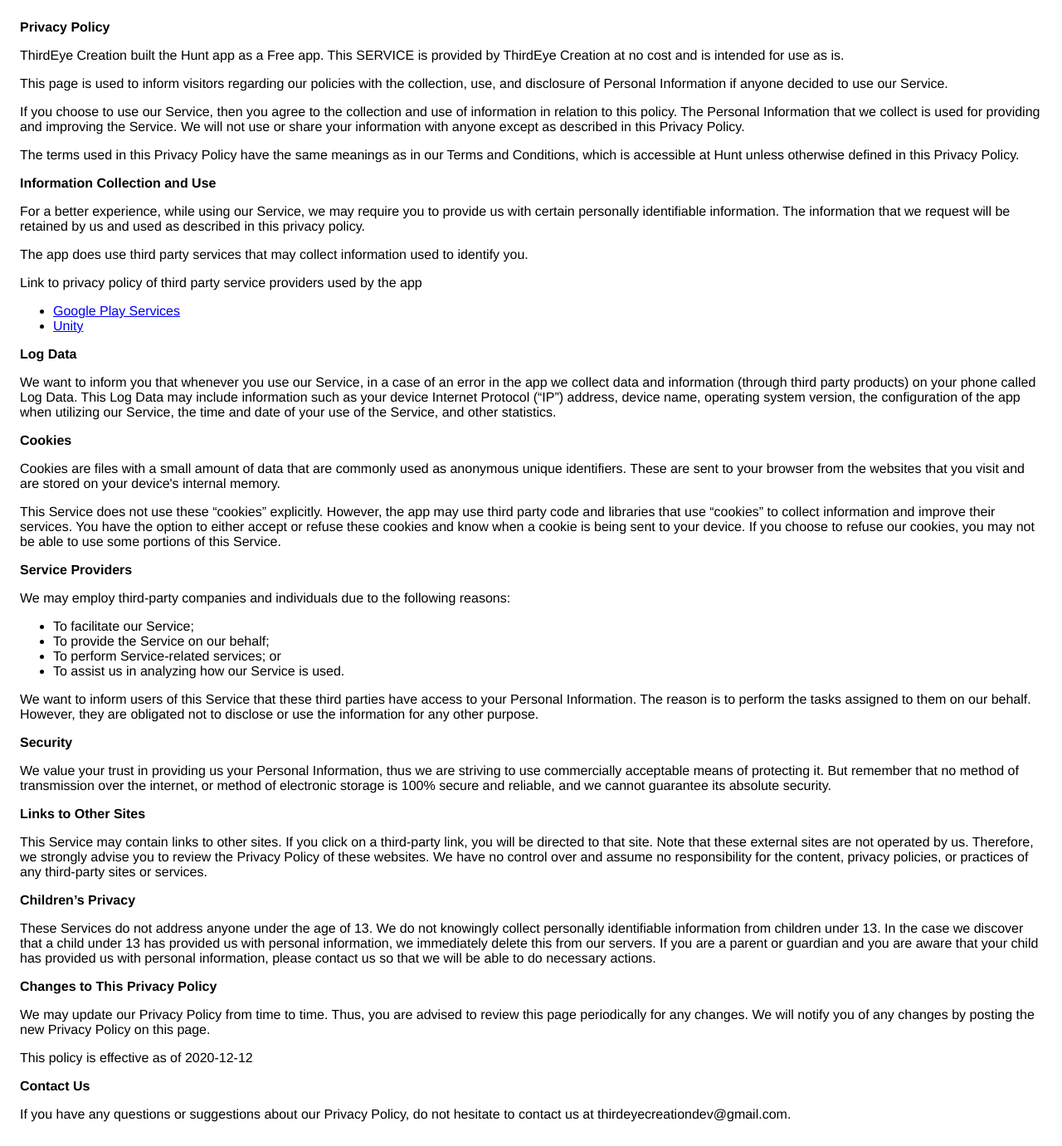
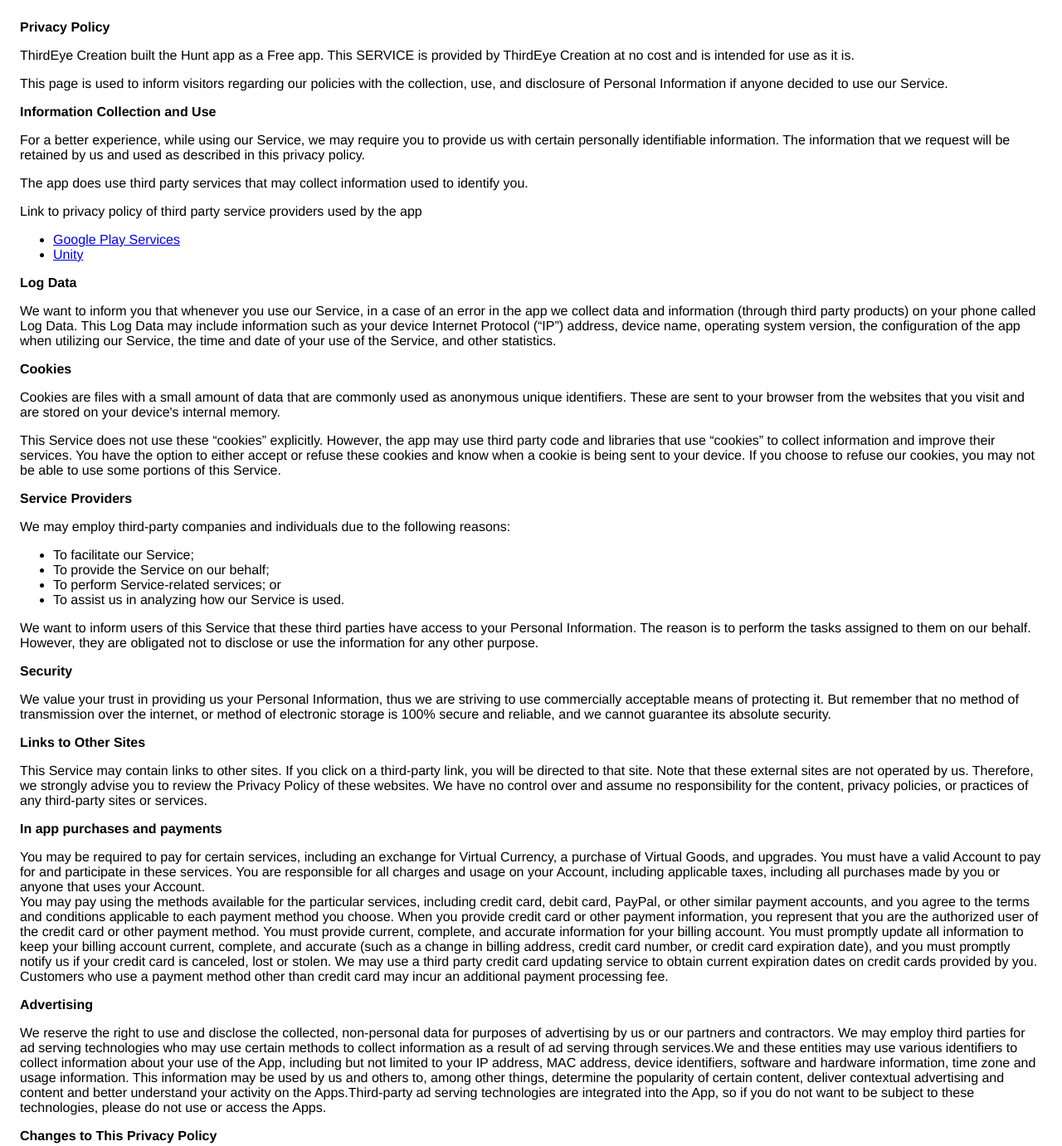
Before and after one commit to ThirdEyeCreation/ThirdEyeCreation.github.io, a plain HTML site: page index.html in a window 1280 px wide. Shown: the top 1381 px of the page at 83% size. Drawn offline with Linux system fonts and the light colour scheme.

Commit message:
Update index.html

```diff
--- a/index.html
+++ b/index.html
@@ -10,22 +10,13 @@
                   ThirdEye Creation built the Hunt app as
                   a Free app. This SERVICE is provided by
                   ThirdEye Creation at no cost and is intended for use as
-                  is.
+                  it is.
                 </p> <p>
                   This page is used to inform visitors regarding our
                   policies with the collection, use, and disclosure of Personal
                   Information if anyone decided to use our Service.
-                </p> <p>
-                  If you choose to use our Service, then you agree to
-                  the collection and use of information in relation to this
-                  policy. The Personal Information that we collect is
-                  used for providing and improving the Service. We will not use or share your information with
-                  anyone except as described in this Privacy Policy.
-                </p> <p>
-                  The terms used in this Privacy Policy have the same meanings
-                  as in our Terms and Conditions, which is accessible at
-                  Hunt unless otherwise defined in this Privacy Policy.
-                </p> <p><strong>Information Collection and Use</strong></p> <p>
+                </p>
+                <p><strong>Information Collection and Use</strong></p> <p>
                   For a better experience, while using our Service, we
                   may require you to provide us with certain personally
                   identifiable information. The information that
@@ -84,17 +75,15 @@
                   no control over and assume no responsibility for the content,
                   privacy policies, or practices of any third-party sites or
                   services.
-                </p> <p><strong>Children’s Privacy</strong></p> <p>
-                  These Services do not address anyone under the age of 13.
-                  We do not knowingly collect personally
-                  identifiable information from children under 13. In the case
-                  we discover that a child under 13 has provided
-                  us with personal information, we immediately
-                  delete this from our servers. If you are a parent or guardian
-                  and you are aware that your child has provided us with
-                  personal information, please contact us so that
-                  we will be able to do necessary actions.
-                </p> <p><strong>Changes to This Privacy Policy</strong></p> <p>
+                </p>
+                <p><strong>In app purchases and payments</strong></p> <p>
+                 You may be required to pay for certain services, including an exchange for Virtual Currency, a purchase of Virtual Goods, and upgrades. You must have a valid Account to pay for and participate in these services. You are responsible for all charges and usage on your Account, including applicable taxes, including all purchases made by you or anyone that uses your Account.<br>
+      You may pay using the methods available for the particular services, including credit card, debit card, PayPal, or other similar payment accounts, and you agree to the terms and conditions applicable to each payment method you choose. When you provide credit card or other payment information, you represent that you are the authorized user of the credit card or other payment method. You must provide current, complete, and accurate information for your billing account. You must promptly update all information to keep your billing account current, complete, and accurate (such as a change in billing address, credit card number, or credit card expiration date), and you must promptly notify us if your credit card is canceled, lost or stolen. We may use a third party credit card updating service to obtain current expiration dates on credit cards provided by you. Customers who use a payment method other than credit card may incur an additional payment processing fee.
+                </p>
+                   <p><strong>Advertising</strong></p> <p>
+      We reserve the right to use and disclose the collected, non-personal data for purposes of advertising by us or our partners and contractors. We may employ third parties for ad serving technologies who may use certain methods to collect information as a result of ad serving through services.We and these entities may use various identifiers to collect information about your use of the App, including but not limited to your IP address, MAC address, device identifiers, software and hardware information, time zone and usage information. This information may be used by us and others to, among other things, determine the popularity of certain content, deliver contextual advertising and content and better understand your activity on the Apps.Third-party ad serving technologies are integrated into the App, so if you do not want to be subject to these technologies, please do not use or access the Apps.
+      </p>
+                <p><strong>Changes to This Privacy Policy</strong></p> <p>
                   We may update our Privacy Policy from
                   time to time. Thus, you are advised to review this page
                   periodically for any changes. We will
```
